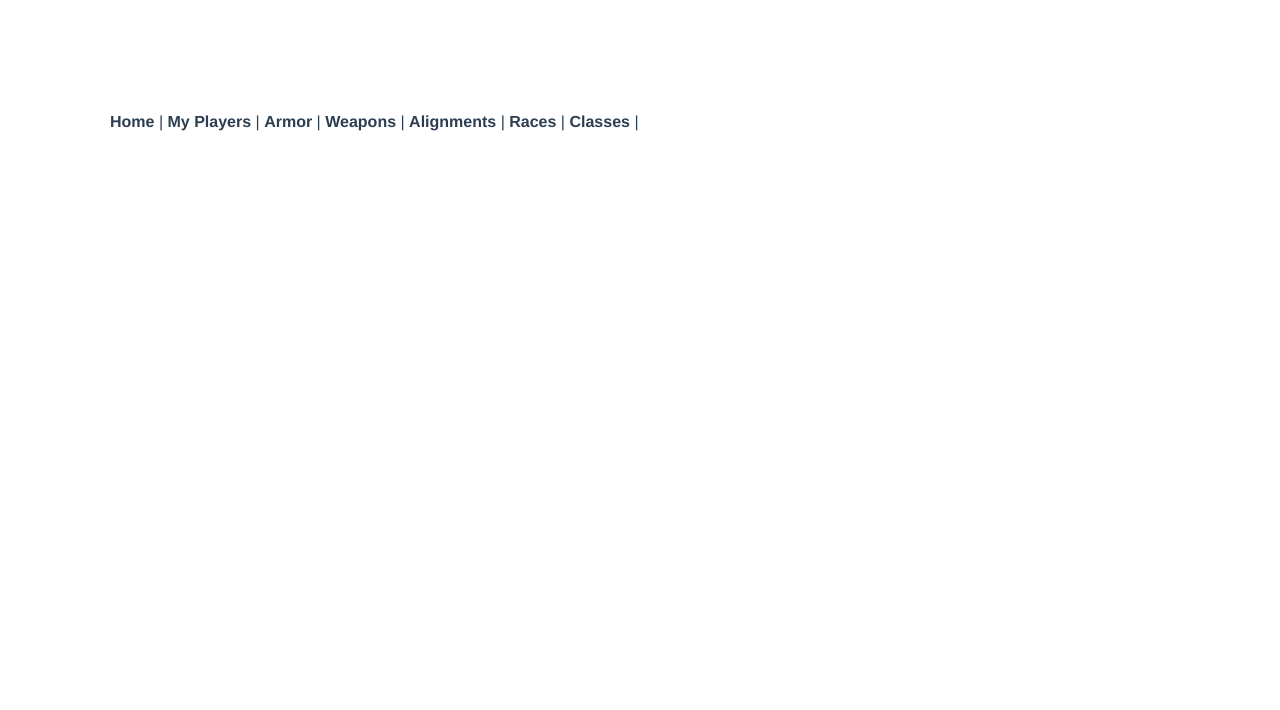
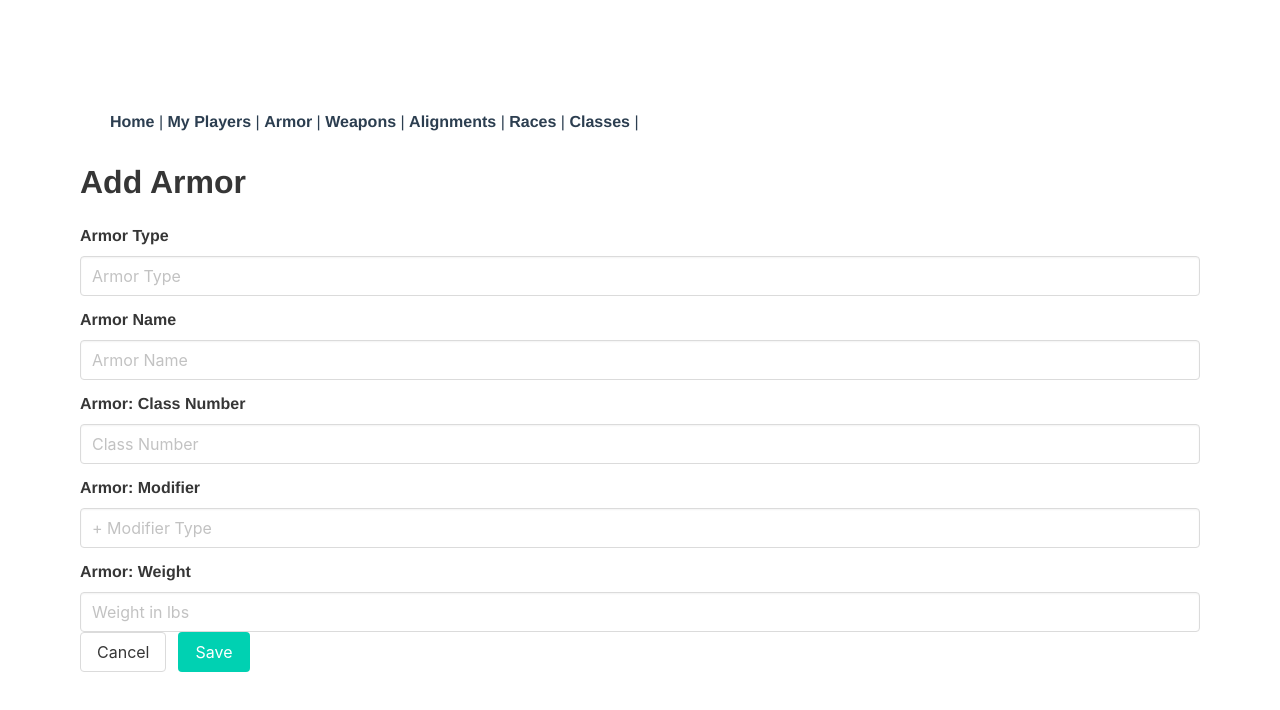
Before and after one commit to CatKW/DandDUpdate, a Vue app in the folder frontend-vue/: page /#/armor/add in a window 1280 px wide. Shown: the top 710 px of the page. Built offline with nearby package versions, Linux system fonts and the light colour scheme.

Commit message:
GotArmorSavetoWorkKindof

```diff
--- a/frontend-vue/src/router/index.js
+++ b/frontend-vue/src/router/index.js
@@ -17,6 +17,11 @@ const routes = [
     // this generates a separate chunk (armor.[hash].js) for this route
     // which is lazy-loaded when the route is visited.
     component: () => import(/* webpackChunkName: "armor" */ '../views/Armors.vue')
+  },
+  {
+    path: "/armor/add",
+    name: 'AddArmor',
+    component: () => import('../views/AddArmor.vue')
   },
   {
     path: '/weapons',
--- /dev/null
+++ b/frontend-vue/src/views/AddArmor.vue
@@ -0,0 +1,79 @@
+<template>
+    <div>
+        <h1 class="title">Add Armor</h1>
+
+        <div class="field">
+            <label class="label">Armor Type</label>
+            <div class="control">
+                <input class="input" type="text" v-model="armor.type" placeholder="Armor Type"/>
+            </div>
+        </div>
+
+        <div class="field">
+            <label class="label">Armor Name</label>
+            <div class="contorl">
+                <input class="input" type="text" v-model="armor.name" placeholder="Armor Name"/>
+            </div>
+        </div>
+
+        <div class="field">
+            <label class="label">Armor: Class Number</label>
+            <div class="control">
+                <input class="input" type="number" v-model="armor.classNumber" placeholder="Class Number"/>
+            </div>
+        </div>
+
+        <div class="field">
+            <label class="label">Armor: Modifier</label>
+            <div class="contorl">
+                <input class="input" type="text" v-model="armor.modifier" placeholder="+ Modifier Type"/>
+            </div>
+        </div>
+
+        <div class="field">
+            <label class="label">Armor: Weight</label>
+            <div class="control">
+                <input class="input" type="number" v-model="armor.weight" placeholder="Weight in lbs"/>
+            </div>
+
+            <div class="field is-grouped">
+                <div class="control">
+                    <button @click="cancel" class="button">Cancel</button>
+                </div>
+                <div class="control">
+                    <button @click="save" class="button is-primary">Save</button>
+                </div>
+            </div>
+        </div>
+    </div>
+</template>
+
+<script>
+export default {
+    name: 'AddArmor',
+    data: () => ({
+        armor: {
+            type: "",
+            name: "",
+            classNumber: "",
+            modifier: "",
+            weight: ""
+        }
+    }),
+    methods: {
+        async save() {
+            console.log('AddArmor.save() armor=', this.armor)
+            const response = await this.$http.post('http://localhost:8080/api/armor/', this.armor);
+            console.log('AddArmor.save() response=', response);
+        },
+        cancel() {
+            this.$router.push({path: '/armors'})
+        },
+        async getArmor() {
+            const data = await this.$http.get('http://localhost:8080/api/armor');
+            console.log('getArmors data', data)
+            return data;
+        }
+    }
+}
+</script>
--- a/frontend-vue/src/views/Armors.vue
+++ b/frontend-vue/src/views/Armors.vue
@@ -3,6 +3,9 @@
     <div class="header">
     <h1 class="title">Dungeons and Dragons: Armor</h1>
     </div>
+
+
+    <router-link to="armor/add" tag="button" class="button is-primary">Add Armor</router-link>
 
     <div class="content">
       <table id="armors" class="table">
```
